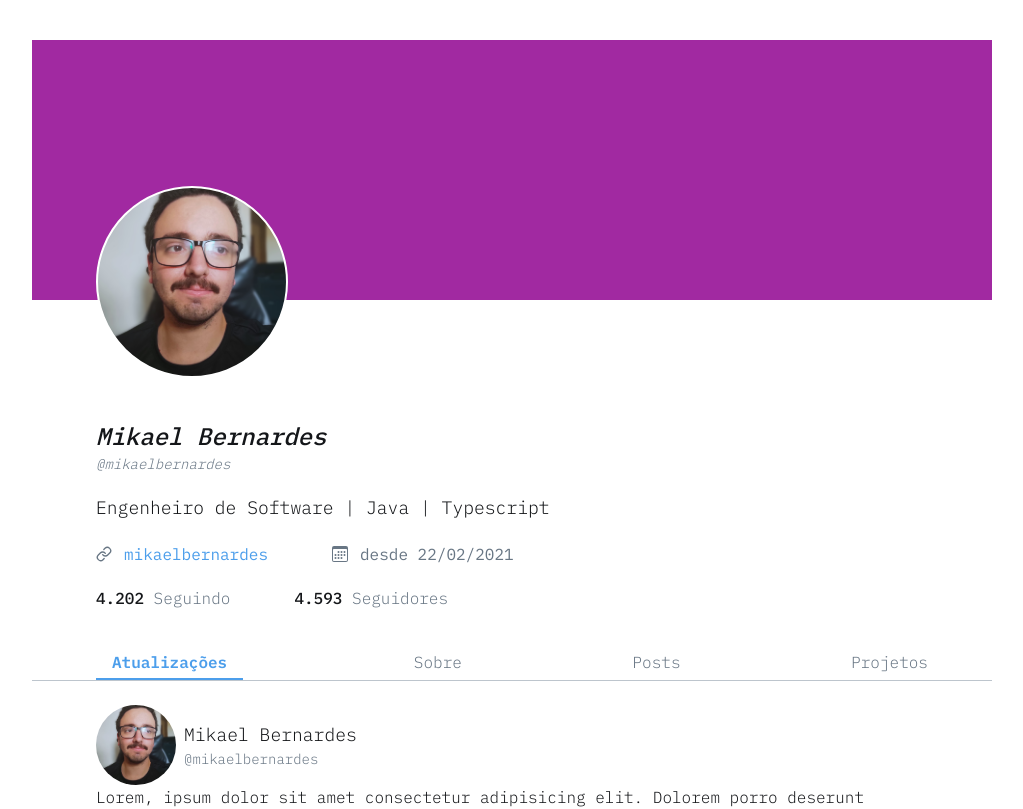
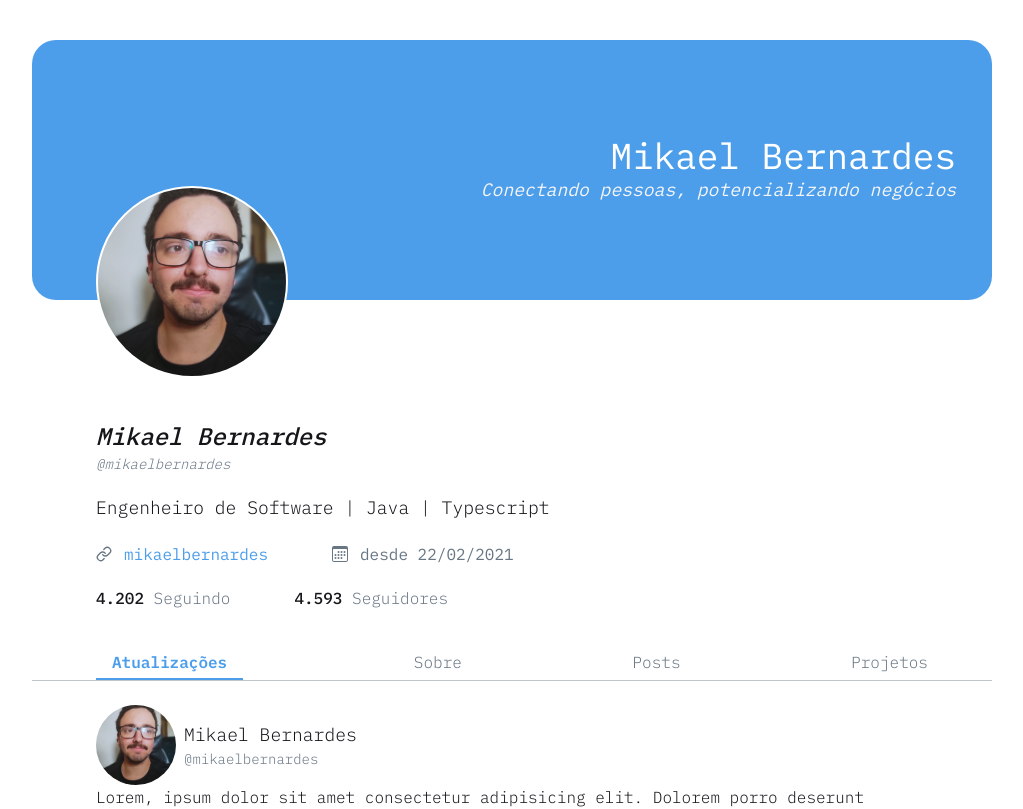
Before and after one commit to mikaelbernardes/my-app, a Next.js app: page / in a window 1280 px wide. Shown: the top 809 px of the page, without its empty margins (128-1151 px from the left). Built offline with nearby package versions, Linux system fonts and the light colour scheme.

Commit message:
feat: add text in banner

```diff
--- a/src/shared/layout/DefaultNavigationHeader/Banner/index.tsx
+++ b/src/shared/layout/DefaultNavigationHeader/Banner/index.tsx
@@ -1,6 +1,16 @@
 
 function Banner() {
-	return <div className="bg-[#a129a1] xs:w-full xs:h-[76px] sm:h-[126px] md:h-[200px] lg:h-[260px] xl:h-[260px] md:mx-24 lg:mx-40 xl:mx-56"/>;
+	return (
+		<div
+			className={`
+		bg-Primary xs:w-full xs:h-[76px] sm:h-[126px] md:h-[200px] lg:h-[260px] xl:h-[260px] md:mx-24 lg:mx-40 xl:mx-56 flex flex-col items-end justify-center relative xs:px-2
+		sm:px-4 md:px-5 lg:px-9 xl:px-10 md:rounded-3xl lg:rounded-3xl xl:rounded-3xl
+		`}
+		>
+			<h1 className="text-BG100 xs:text-sm sm:text-sm md:text-lg lg:text-4xl xl:text-4xl">Mikael Bernardes</h1>
+			<p className="text-BG300 xs:text-[8px] sm:text-[10px] md:text-sm lg:text-lg xl:text-lg italic">Conectando pessoas, potencializando negócios</p>
+		</div>
+	);
 }
 
 export { Banner };
```
